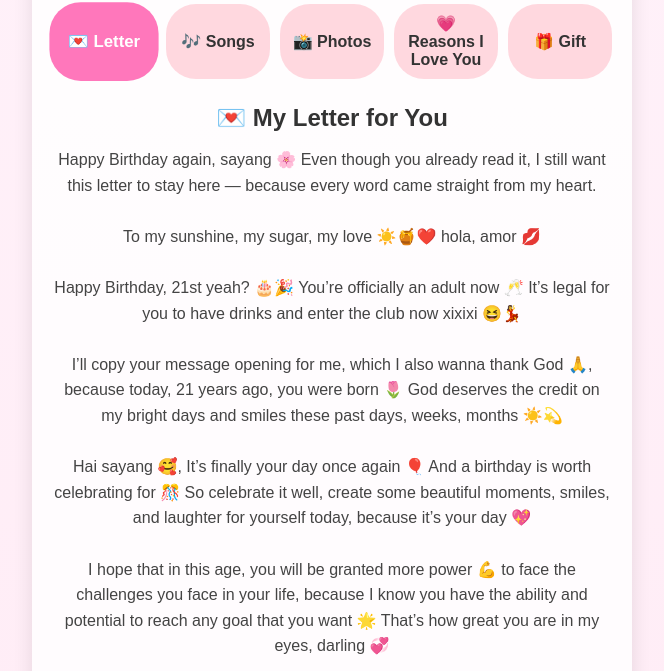
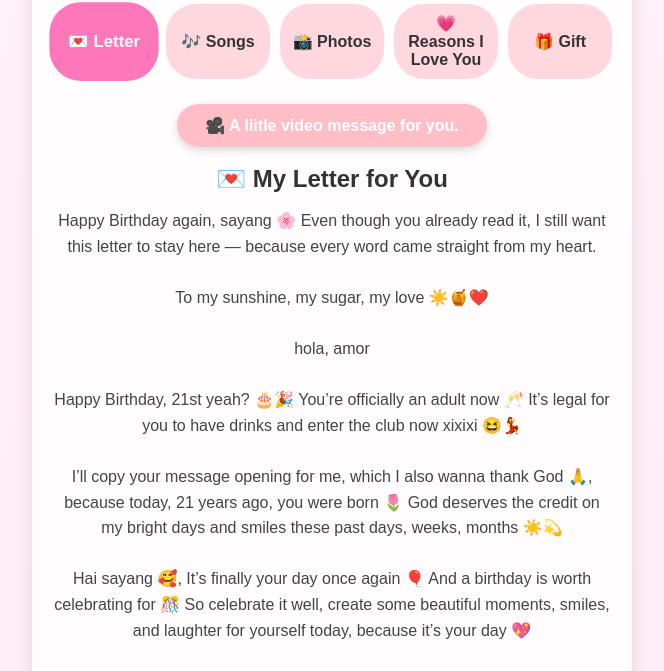
Before and after one commit to alrette/novas-birthday, a plain HTML site: page gallery.html in a window 1280 px wide. Shown: the part 104-775 px from the top of the page, without its empty margins (308-972 px from the left). Drawn offline with Linux system fonts and the light colour scheme.

Commit message:
update kecill

```diff
--- a/gallery.html
+++ b/gallery.html
@@ -22,13 +22,20 @@
 
     <!-- Tabs Content -->
     <div id="letterTab" class="tab-content active">
+        <div class="video-btn-wrapper">
+    <a href="https://youtu.be/be7OG9ilhjI"
+       target="_blank" class="video-btn">
+       🎥 A liitle video message for you.
+    </a>
+    <br><br>
+  </div>
       <h2>💌 My Letter for You</h2>
       <p class="tab-text">
         Happy Birthday again, sayang 🌸
         Even though you already read it, I still want this letter to stay here —
         because every word came straight from my heart.
         <br><br>
-        To my sunshine, my sugar, my love ☀️🍯❤️ hola, amor 💋<br><br>
+        To my sunshine, my sugar, my love ☀️🍯❤️ <br><br>hola, amor <br><br>
 
 Happy Birthday, 21st yeah? 🎂🎉 You’re officially an adult now 🥂 It’s legal for you to have drinks and enter the club now xixixi 😆💃<br><br>
 
@@ -94,9 +101,17 @@ Aldo 💖
       </div>
       <h3>ps. we need more pictures! 😋</h3>
       <h3>And now my phone is new, i can take much pictures! 😋</h3>
+      <h5>I need more picture of us and you....</h5>
     </div>
 
     <div id="reasonsTab" class="tab-content">
+        <div class="video-btn-wrapper">
+    <a href="https://youtu.be/PTT3pd4-Z_A"
+       target="_blank" class="video-btn">
+       🎥 Another little video for you
+    </a>
+    <br><br>
+  </div>
   <h2>💗 Reasons I Love You</h2>
   <ul class="reasons-list">
     <li>Your smile, you somehow make time stop when I see you smile</li>
--- a/style.css
+++ b/style.css
@@ -349,6 +349,27 @@ button:hover {
   .photo-grid { grid-template-columns: repeat(auto-fit, minmax(100px, 1fr)); }
 } */
 
+.video-btn-wrapper {
+  margin-top: 15px;
+  text-align: center;
+}
+
+.video-btn {
+  display: inline-block;
+  padding: 12px 28px;
+  background-color: rgba(255, 182, 193, 0.9);
+  color: #fff;
+  font-weight: 600;
+  border-radius: 40px;
+  text-decoration: none;
+  transition: all 0.3s ease;
+  box-shadow: 0 3px 10px rgba(0,0,0,0.15);
+}
+
+.video-btn:hover {
+  background-color: rgba(255,105,180,0.9);
+  transform: scale(1.05);
+}
 
 /* ===============================
    BUTTON (SHARED STYLE)
```
